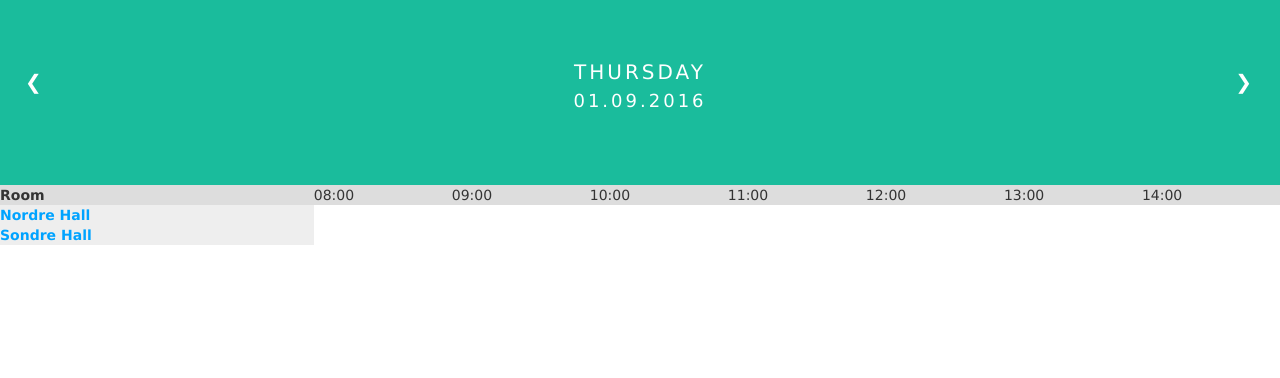
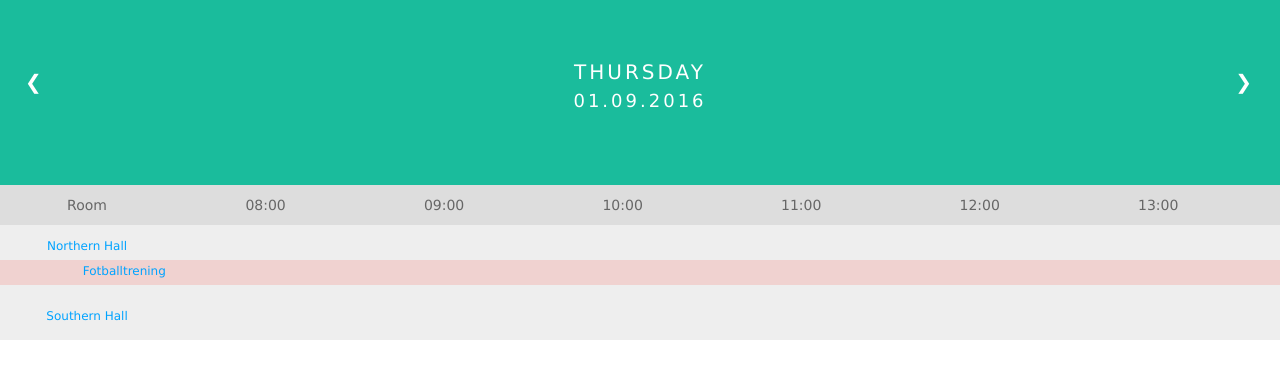
Before and after one commit to MadsKarlstad/MadsCalendarTest, a plain HTML site: page index.html in a window 1280 px wide. Shown: the part 134-512 px from the top of the page. Drawn offline with nearby package versions, Linux system fonts and the light colour scheme; some packages are replaced by stand-ins of ours.

Commit message:
WO-2 Starting implementations of angular

```diff
--- a/pages/calendarView.html
+++ b/pages/calendarView.html
@@ -47,7 +47,7 @@
             background-color: #ddd;
         }
 
-        .hours tr {
+        .hours li {
             display: inline-block;
             width: 13.6%;
             color: #666;
@@ -60,7 +60,7 @@
             margin: 0;
         }
 
-        .rooms tr {
+        .rooms li {
             list-style-type: none;
             display: inline-block;
             width: 13.6%;
@@ -70,11 +70,11 @@
             color: #777;
         }
 
-        .rooms th {
+        .rooms li {
             color: rgb(0, 163, 255);
         }
 
-        .rooms td {
+        .rooms ul {
             color: #777777;
             background-color: rgba(244, 183, 180, 0.5);
         }
@@ -84,6 +84,7 @@
             background: #1abc9c;
             color: white !important
         }
+
     </style>
 </head>
 <body>
@@ -102,24 +103,22 @@
         </ul>
     </div>
 
-    <table class="calendar">
-        <tr class="hours">
-            <th>Room</th>
-            <td>08:00</td>
-            <td>09:00</td>
-            <td>10:00</td>
-            <td>11:00</td>
-            <td>12:00</td>
-            <td>13:00</td>
-            <td>14:00</td>
-        </tr>
+        <ul class="hours">
+            <li>Room</li>
+            <li>08:00</li>
+            <li>09:00</li>
+            <li>10:00</li>
+            <li>11:00</li>
+            <li>12:00</li>
+            <li>13:00</li>
+        </ul>
 
-
-
-
-            <tr ng-repeat="room in rooms" class="rooms">
-                <th >{{room.name}}</th>
-            </tr>
+        <ul ng-repeat="room in rooms" class="rooms">
+            <li>{{room.name}}</li>
+            <ul>
+                <li class="bookings" ng-repeat="booking in room.bookings">{{booking.description}}</li>
+            </ul>
+        </ul>
 
 
 
@@ -132,7 +131,6 @@
             <th>Søndre hall</th>
         </tr>
         -->
-    </table>
 
 </div>
 
--- a/script.js
+++ b/script.js
@@ -21,7 +21,7 @@ calendarApp.config(function ($routeProvider) {
 // create the controller
 calendarApp.controller('calendarController', function ($scope) {
 
-    $scope.rooms = [{name : "Nordre Hall"},{name : "Sondre Hall"}];
+    $scope.rooms = [{"name" : "Northern Hall", "bookings" : [{"description" : "Fotballtrening", "from" : 8, "to" : 9}]}, {"name" : "Southern Hall"}];
 
     console.log($scope.rooms);
 
```
